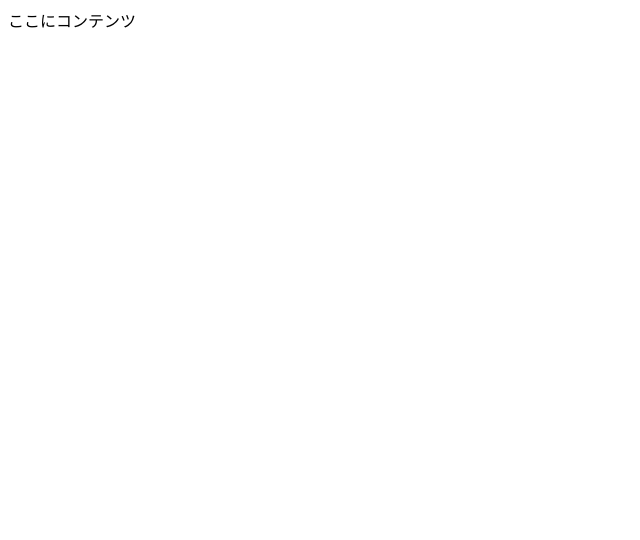
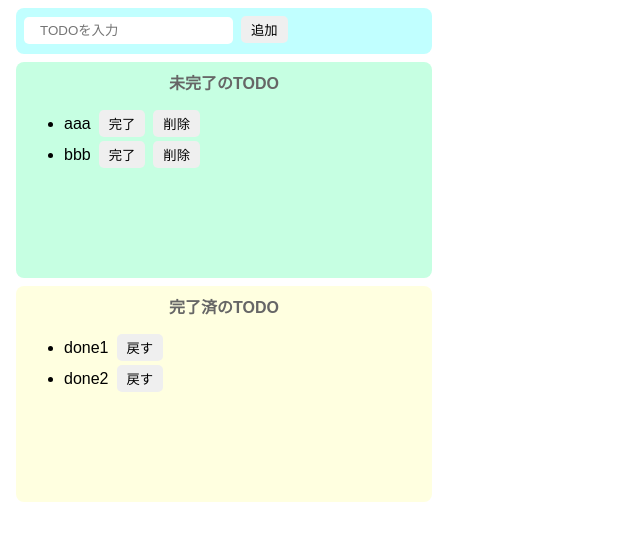
Before and after one commit to mocchi-github/codesandbox-react-todo-test, a React (Create React App) app: page / in a window 1280 px wide. Shown: the top 540 px of the page, without its empty margins (0-640 px from the left). Built offline with nearby package versions, Linux system fonts and the light colour scheme.

Commit message:
todoアプリのモック

```diff
--- a/src/App.jsx
+++ b/src/App.jsx
@@ -1,7 +1,49 @@
-import React from "react";
+import React, { useState } from "react";
+import "./styles.css";
 
 const App = () => {
-  return <div>ここにコンテンツ</div>;
+  const [incompleteTodos, setIncompleteTodos] = useState(["aaa", "bbb"]);
+  const [completeTodos, setCompleteTodos] = useState(["done1", "done2"]);
+
+  return (
+    <>
+      <div className="input-area">
+        <input placeholder="TODOを入力" />
+        <button>追加</button>
+      </div>
+      <div className="incomplete-area">
+        <p className="title">未完了のTODO</p>
+        <ul>
+          {incompleteTodos.map((todo) => {
+            return (
+              <li key={todo}>
+                <div className="list-row">
+                  <span>{todo}</span>
+                  <button>完了</button>
+                  <button>削除</button>
+                </div>
+              </li>
+            );
+          })}
+        </ul>
+      </div>
+      <div className="complete-area">
+        <p className="title">完了済のTODO</p>
+        <ul>
+          {completeTodos.map((todo) => {
+            return (
+              <li key={todo}>
+                <div className="list-row">
+                  <span>{todo}</span>
+                  <button>戻す</button>
+                </div>
+              </li>
+            );
+          })}
+        </ul>
+      </div>
+    </>
+  );
 };
 
 export { App };
--- /dev/null
+++ b/src/styles.css
@@ -0,0 +1,63 @@
+body {
+  font-family: sans-serif;
+}
+
+input {
+  border-radius: 5px;
+  border: none;
+  padding: 6px 16px;
+  /* フォーカスしたときの枠 */
+  outline: none;
+}
+
+button {
+  border-radius: 5px;
+  border: none;
+  padding: 4px 10px;
+  margin-left: 0.5rem;
+}
+button:hover {
+  background-color: #ff7fff;
+  color: #fff;
+  cursor: pointer;
+}
+
+.input-area {
+  background-color: #c1ffff;
+  width: 400px;
+  height: 30px;
+  padding: 8px;
+  margin: 8px;
+  border-radius: 8px;
+}
+
+.incomplete-area {
+  background-color: #c6ffe2;
+  width: 400px;
+  min-height: 200px;
+  padding: 8px;
+  margin: 8px;
+  border-radius: 8px;
+}
+
+.complete-area {
+  background-color: #ffffe0;
+  width: 400px;
+  min-height: 200px;
+  padding: 8px;
+  margin: 8px;
+  border-radius: 8px;
+}
+
+.title {
+  text-align: center;
+  margin-top: 0;
+  font-weight: bold;
+  color: #666;
+}
+
+.list-row {
+  display: flex;
+  align-items: center;
+  padding-bottom: 4px;
+}
```
